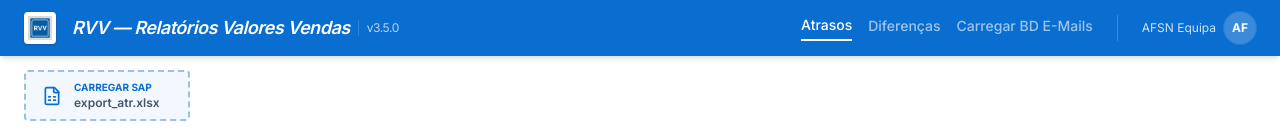
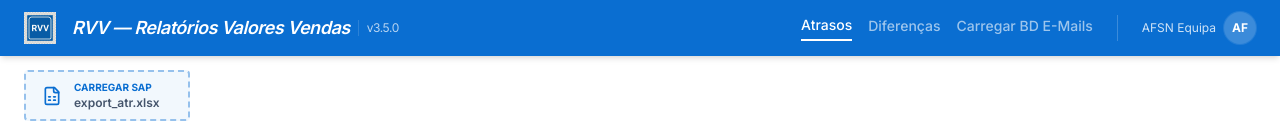
Before and after one commit to SumolCompalAFSN/relatorios-vendas, a React (Vite) app: page / in a window 1280 px wide. Shown: the top 134 px of the page. Built offline with nearby package versions, Linux system fonts and the light colour scheme.

Commit message:
Update icon size

```diff
--- a/src/App.tsx
+++ b/src/App.tsx
@@ -492,11 +492,8 @@ if (mode === 'ATRASO') {
       {/*  Style Header */}
       <header className="h-14 bg-[#0A6ED1] flex items-center justify-between px-6 shrink-0 shadow-md z-10">
         <div className="flex items-center space-x-4">
-          <div className="bg-white p-1 rounded-sm shadow-sm ring-1 ring-black/5">
-            <div className="w-6 h-6 flex items-center justify-center">
-  <img src={rvvIcon} alt="RVV" className="w-15 h-15 object-contain" />
-</div>
-          </div>
+          <img src={rvvIcon} alt="RVV" className="w-8 h-8 object-contain" />
+
           <h1 className="text-white font-semibold text-lg tracking-tight italic flex items-center">
             RVV — Relatórios Valores Vendas
             <span className="font-normal opacity-70 ml-2 text-xs not-italic border-l border-white/20 pl-2">v3.5.0</span>
```
